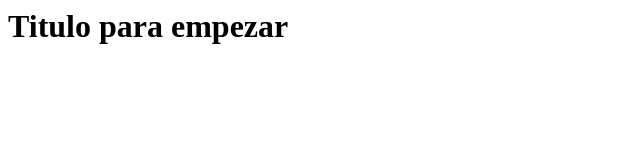
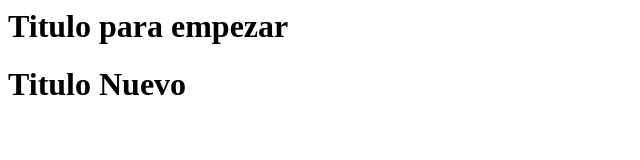
Before and after one commit to chrishub5793/hello-world-git-course, a plain HTML site: page index.html in a window 1280 px wide. Shown: the whole page, without its empty margins (0-640 px from the left). Drawn offline with Linux system fonts and the light colour scheme.

Commit message:
Se agrega un nuevo titulo al index

```diff
--- a/index.html
+++ b/index.html
@@ -4,5 +4,6 @@
     </head>
     <body>
         <h1>Titulo para empezar</h1>
+        <h1>Titulo Nuevo</h1>
     </body>
 </html>
```
